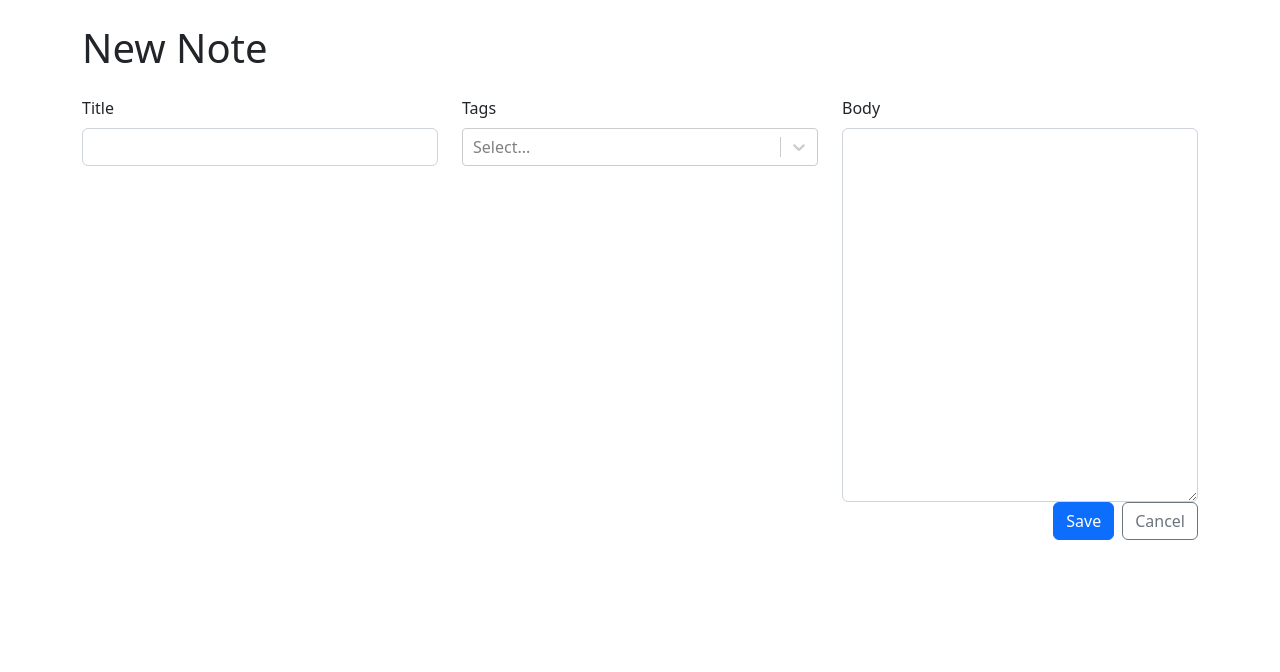
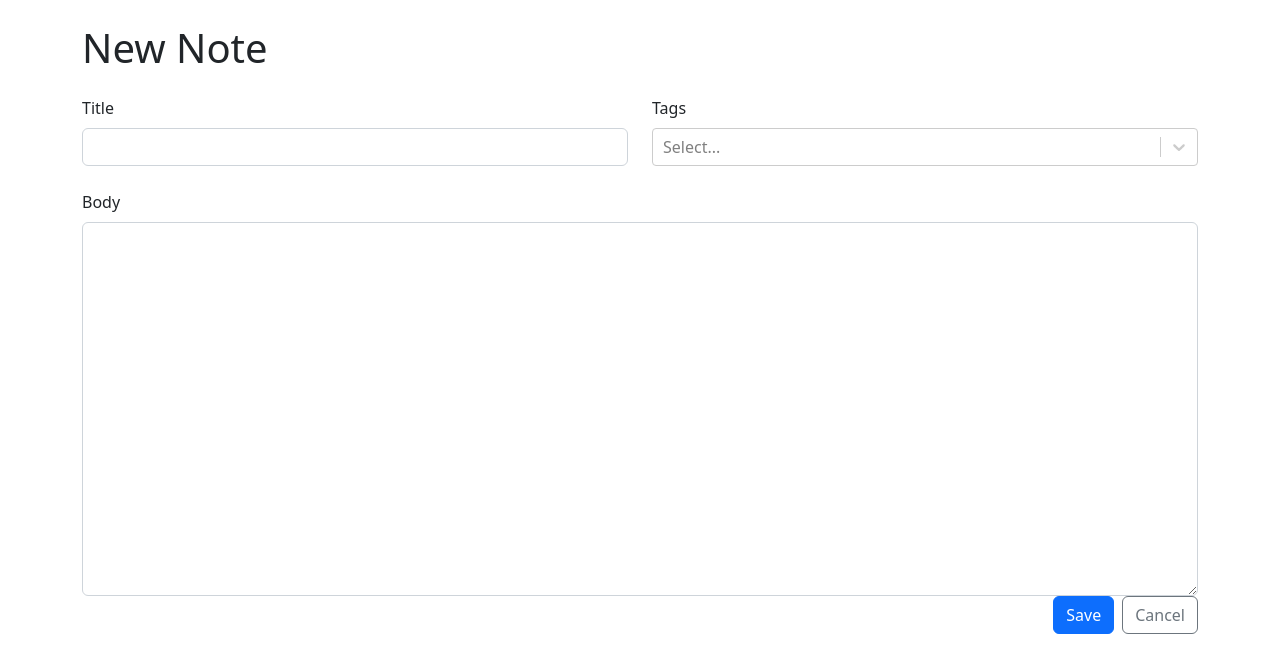
Before and after one commit to SJROHRXD/MarkdownNotes, a React (Vite) app: page /new in a window 1280 px wide. Shown: the top 672 px of the page. Built offline with nearby package versions, Linux system fonts and the light colour scheme.

Commit message:
put the New Note Body in its own row because it looks better

```diff
--- a/src/NoteForm.tsx
+++ b/src/NoteForm.tsx
@@ -69,7 +69,9 @@ export function NoteForm({
                                 isMulti />
                         </Form.Group>
                     </Col>
-                    <Col>
+                </Row>
+
+                <Row>
                     <Form.Group controlId = "markdown">
                         <Form.Label>Body</Form.Label>
                         <Form.Control
@@ -79,7 +81,7 @@ export function NoteForm({
                             rows = {15}
                         />
                     </Form.Group>
-                        <Stack direction = "horizontal" gap = {2} className = "justify-content-end">
+                    <Stack direction = "horizontal" gap = {2} className = " justify-content-end">
                         <Button type = "submit">Save</Button>
                         <Link to = "..">
                             <Button type = "button" variant = "outline-secondary">
@@ -87,8 +89,8 @@ export function NoteForm({
                             </Button>
                         </Link>
                     </Stack>
-                    </Col>
                 </Row>
+
             </Stack>
         </Form>
     );
```
Also changed, not shown: 1 other file (tests, documents, lock files or other folders). Lines whose indentation alone changed are shown as unchanged.
